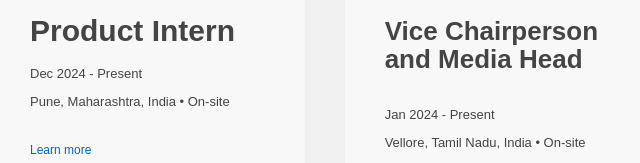
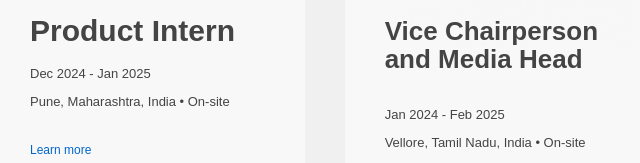
Before and after one commit to AryanShah30/aryanshah.github.io, a plain HTML site: page index.html in a window 1280 px wide. Shown: the part 1923-2086 px from the top of the page, 138-778 px from the left. Drawn offline with Linux system fonts and the light colour scheme.

Commit message:
Update index.html

```diff
--- a/index.html
+++ b/index.html
@@ -134,14 +134,14 @@
                 <div>
                     <img src="images/DevDyanmics.svg">
                     <h2> Product Intern</h2>
-                    <p> Dec 2024 - Present </p>
+                    <p> Dec 2024 - Jan 2025 </p>
                     <p> Pune, Maharashtra, India &#8226; On-site </p>
                     <a href="https://www.linkedin.com/in/aryanashah/details/experience/" target="_blank"> Learn more  </a>
                 </div>
                 <div>
                     <img src="images/iet.png">
                     <h1> Vice Chairperson and Media Head </h1>
-                    <br><p> Jan 2024 - Present </p>
+                    <br><p> Jan 2024 - Feb 2025 </p>
                     <p> Vellore, Tamil Nadu, India &#8226; On-site </p>
                     <a href="https://www.linkedin.com/in/aryanashah/details/experience/" target="_blank"> Learn more  </a>
                 </div>
```
